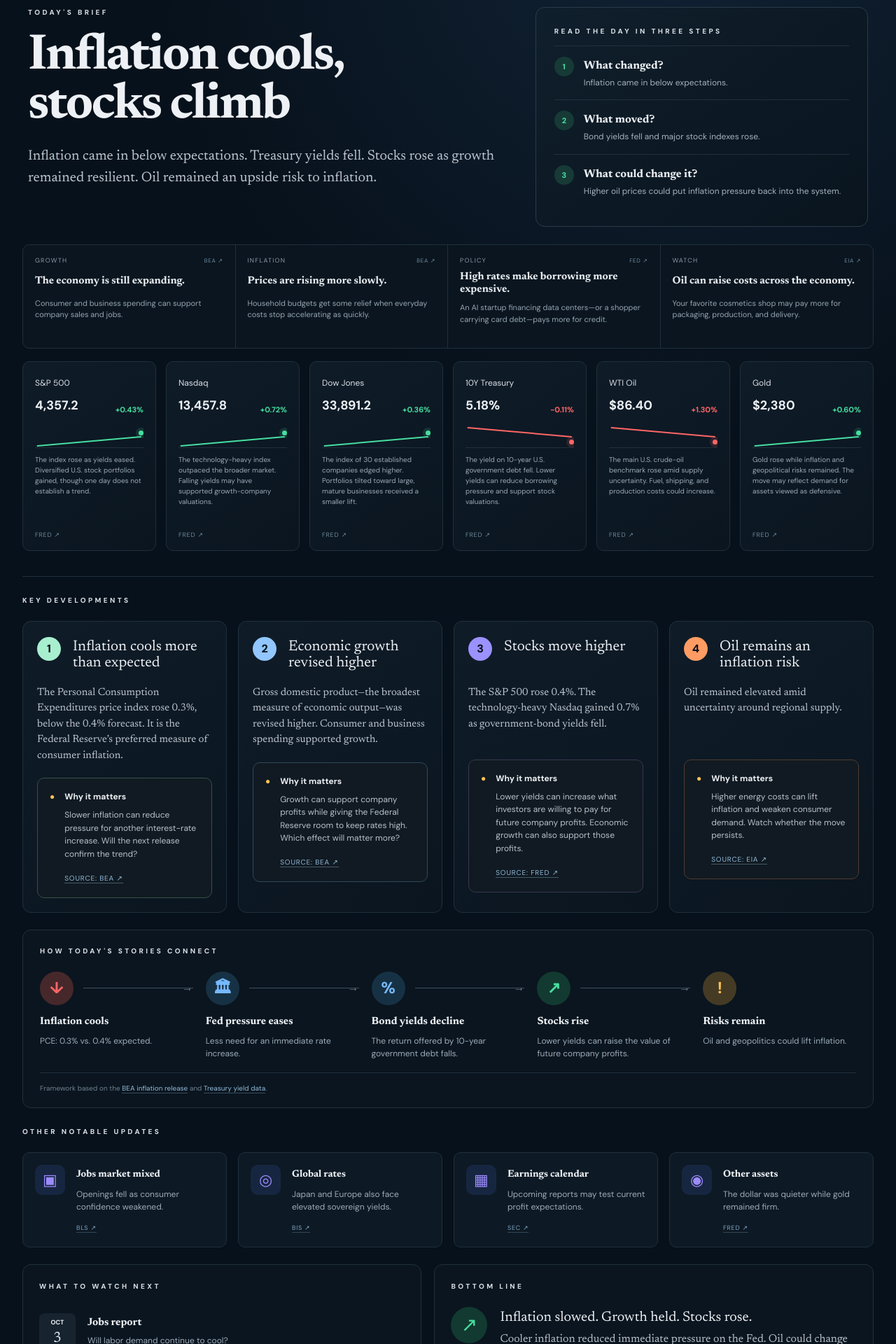
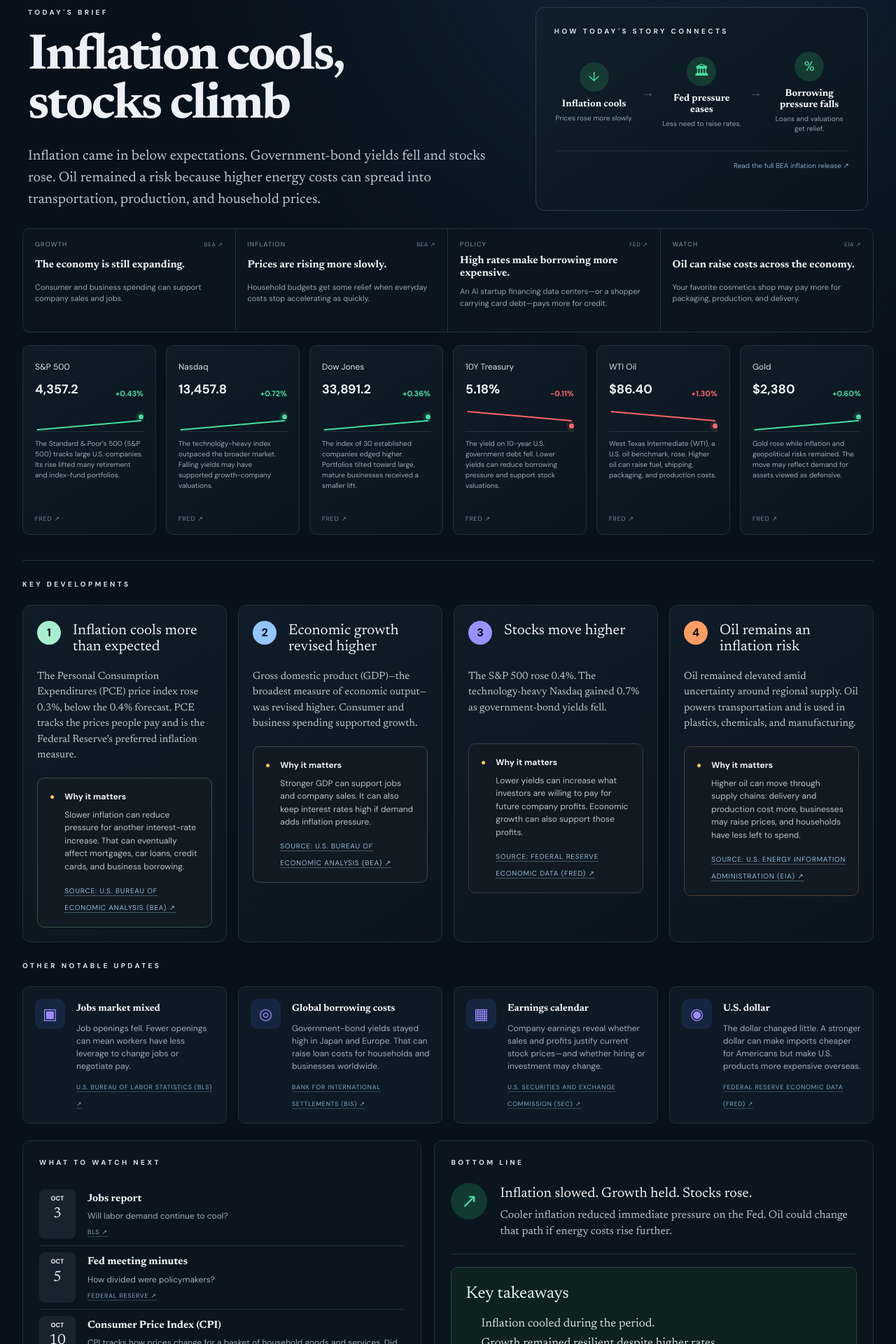
Before and after one commit to PennPredict/tldr-macro, a Next.js app: page / in a window 1280 px wide. Shown: the part 120-2040 px from the top of the page at 70% size. Built offline with nearby package versions, Linux system fonts and the light colour scheme.

Commit message:
Connect macro headlines to everyday impact

```diff
--- a/app/page.tsx
+++ b/app/page.tsx
@@ -1,32 +1,24 @@
 const markets = [
-  { name: "S&P 500", value: "4,357.2", move: "+0.43%", positive: true, note: "The index rose as yields eased. Diversified U.S. stock portfolios gained, though one day does not establish a trend.", href: "https://fred.stlouisfed.org/series/SP500" },
+  { name: "S&P 500", value: "4,357.2", move: "+0.43%", positive: true, note: "The Standard & Poor’s 500 (S&P 500) tracks large U.S. companies. Its rise lifted many retirement and index-fund portfolios.", href: "https://fred.stlouisfed.org/series/SP500" },
   { name: "Nasdaq", value: "13,457.8", move: "+0.72%", positive: true, note: "The technology-heavy index outpaced the broader market. Falling yields may have supported growth-company valuations.", href: "https://fred.stlouisfed.org/series/NASDAQCOM" },
   { name: "Dow Jones", value: "33,891.2", move: "+0.36%", positive: true, note: "The index of 30 established companies edged higher. Portfolios tilted toward large, mature businesses received a smaller lift.", href: "https://fred.stlouisfed.org/series/DJIA" },
   { name: "10Y Treasury", value: "5.18%", move: "−0.11%", positive: false, note: "The yield on 10-year U.S. government debt fell. Lower yields can reduce borrowing pressure and support stock valuations.", href: "https://fred.stlouisfed.org/series/DGS10" },
-  { name: "WTI Oil", value: "$86.40", move: "+1.30%", positive: false, note: "The main U.S. crude-oil benchmark rose amid supply uncertainty. Fuel, shipping, and production costs could increase.", href: "https://fred.stlouisfed.org/series/DCOILWTICO" },
+  { name: "WTI Oil", value: "$86.40", move: "+1.30%", positive: false, note: "West Texas Intermediate (WTI), a U.S. oil benchmark, rose. Higher oil can raise fuel, shipping, packaging, and production costs.", href: "https://fred.stlouisfed.org/series/DCOILWTICO" },
   { name: "Gold", value: "$2,380", move: "+0.60%", positive: true, note: "Gold rose while inflation and geopolitical risks remained. The move may reflect demand for assets viewed as defensive.", href: "https://fred.stlouisfed.org/series/GOLDAMGBD228NLBM" },
 ];
 
 const developments = [
-  { n: "1", tone: "mint", title: "Inflation cools more than expected", body: "The Personal Consumption Expenditures price index rose 0.3%, below the 0.4% forecast. It is the Federal Reserve’s preferred measure of consumer inflation.", why: "Slower inflation can reduce pressure for another interest-rate increase. Will the next release confirm the trend?", source: "BEA", href: "https://www.bea.gov/news/current-releases" },
-  { n: "2", tone: "blue", title: "Economic growth revised higher", body: "Gross domestic product—the broadest measure of economic output—was revised higher. Consumer and business spending supported growth.", why: "Growth can support company profits while giving the Federal Reserve room to keep rates high. Which effect will matter more?", source: "BEA", href: "https://www.bea.gov/data/gdp/gross-domestic-product" },
-  { n: "3", tone: "violet", title: "Stocks move higher", body: "The S&P 500 rose 0.4%. The technology-heavy Nasdaq gained 0.7% as government-bond yields fell.", why: "Lower yields can increase what investors are willing to pay for future company profits. Economic growth can also support those profits.", source: "FRED", href: "https://fred.stlouisfed.org/categories/32255" },
-  { n: "4", tone: "orange", title: "Oil remains an inflation risk", body: "Oil remained elevated amid uncertainty around regional supply.", why: "Higher energy costs can lift inflation and weaken consumer demand. Watch whether the move persists.", source: "EIA", href: "https://www.eia.gov/petroleum/" },
-];
-
-const connections = [
-  { icon: "↓", title: "Inflation cools", note: "PCE: 0.3% vs. 0.4% expected." },
-  { icon: "🏛", title: "Fed pressure eases", note: "Less need for an immediate rate increase." },
-  { icon: "%", title: "Bond yields decline", note: "The return offered by 10-year government debt falls." },
-  { icon: "↗", title: "Stocks rise", note: "Lower yields can raise the value of future company profits." },
-  { icon: "!", title: "Risks remain", note: "Oil and geopolitics could lift inflation." },
+  { n: "1", tone: "mint", title: "Inflation cools more than expected", body: "The Personal Consumption Expenditures (PCE) price index rose 0.3%, below the 0.4% forecast. PCE tracks the prices people pay and is the Federal Reserve’s preferred inflation measure.", why: "Slower inflation can reduce pressure for another interest-rate increase. That can eventually affect mortgages, car loans, credit cards, and business borrowing.", source: "U.S. Bureau of Economic Analysis (BEA)", href: "https://www.bea.gov/news/current-releases" },
+  { n: "2", tone: "blue", title: "Economic growth revised higher", body: "Gross domestic product (GDP)—the broadest measure of economic output—was revised higher. Consumer and business spending supported growth.", why: "Stronger GDP can support jobs and company sales. It can also keep interest rates high if demand adds inflation pressure.", source: "U.S. Bureau of Economic Analysis (BEA)", href: "https://www.bea.gov/data/gdp/gross-domestic-product" },
+  { n: "3", tone: "violet", title: "Stocks move higher", body: "The S&P 500 rose 0.4%. The technology-heavy Nasdaq gained 0.7% as government-bond yields fell.", why: "Lower yields can increase what investors are willing to pay for future company profits. Economic growth can also support those profits.", source: "Federal Reserve Economic Data (FRED)", href: "https://fred.stlouisfed.org/categories/32255" },
+  { n: "4", tone: "orange", title: "Oil remains an inflation risk", body: "Oil remained elevated amid uncertainty around regional supply. Oil powers transportation and is used in plastics, chemicals, and manufacturing.", why: "Higher oil can move through supply chains: delivery and production cost more, businesses may raise prices, and households have less left to spend.", source: "U.S. Energy Information Administration (EIA)", href: "https://www.eia.gov/petroleum/" },
 ];
 
 const updates = [
-  ["▣", "Jobs market mixed", "Openings fell as consumer confidence weakened.", "BLS", "https://www.bls.gov/jlt/"],
-  ["◎", "Global rates", "Japan and Europe also face elevated sovereign yields.", "BIS", "https://www.bis.org/statistics/"],
-  ["▦", "Earnings calendar", "Upcoming reports may test current profit expectations.", "SEC", "https://www.sec.gov/edgar/search/"],
-  ["◉", "Other assets", "The dollar was quieter while gold remained firm.", "FRED", "https://fred.stlouisfed.org/categories/15"],
+  ["▣", "Jobs market mixed", "Job openings fell. Fewer openings can mean workers have less leverage to change jobs or negotiate pay.", "U.S. Bureau of Labor Statistics (BLS)", "https://www.bls.gov/jlt/"],
+  ["◎", "Global borrowing costs", "Government-bond yields stayed high in Japan and Europe. That can raise loan costs for households and businesses worldwide.", "Bank for International Settlements (BIS)", "https://www.bis.org/statistics/"],
+  ["▦", "Earnings calendar", "Company earnings reveal whether sales and profits justify current stock prices—and whether hiring or investment may change.", "U.S. Securities and Exchange Commission (SEC)", "https://www.sec.gov/edgar/search/"],
+  ["◉", "U.S. dollar", "The dollar changed little. A stronger dollar can make imports cheaper for Americans but make U.S. products more expensive overseas.", "Federal Reserve Economic Data (FRED)", "https://fred.stlouisfed.org/categories/15"],
 ];
 
 export default function Home() {
@@ -41,15 +33,16 @@ export default function Home() {
         <div className="lead-copy">
           <p className="section-label">Today&apos;s brief</p>
           <h1>Inflation cools,<br />stocks climb</h1>
-          <p className="lead-summary">Inflation came in below expectations. Treasury yields fell. Stocks rose as growth remained resilient. Oil remained an upside risk to inflation.</p>
+          <p className="lead-summary">Inflation came in below expectations. Government-bond yields fell and stocks rose. Oil remained a risk because higher energy costs can spread into transportation, production, and household prices.</p>
         </div>
         <div className="lead-lens">
-          <p className="section-label">Read the day in three steps</p>
-          <ol>
-            <li><span>1</span><div><strong>What changed?</strong><p>Inflation came in below expectations.</p></div></li>
-            <li><span>2</span><div><strong>What moved?</strong><p>Bond yields fell and major stock indexes rose.</p></div></li>
-            <li><span>3</span><div><strong>What could change it?</strong><p>Higher oil prices could put inflation pressure back into the system.</p></div></li>
-          </ol>
+          <p className="section-label">How today&apos;s story connects</p>
+          <div className="mini-chain">
+            <div><span>↓</span><strong>Inflation cools</strong><small>Prices rose more slowly.</small></div><b>→</b>
+            <div><span>🏛</span><strong>Fed pressure eases</strong><small>Less need to raise rates.</small></div><b>→</b>
+            <div><span>%</span><strong>Borrowing pressure falls</strong><small>Loans and valuations get relief.</small></div>
+          </div>
+          <a className="chain-source" href="https://www.bea.gov/news/current-releases" target="_blank" rel="noreferrer">Read the full BEA inflation release ↗</a>
         </div>
       </section>
 
@@ -84,19 +77,6 @@ export default function Home() {
         </div>
       </section>
 
-      <section className="section-block connection-card">
-        <p className="section-label">How today&apos;s stories connect</p>
-        <div className="connection-flow">
-          {connections.map((item, index) => (
-            <div className="connection-step" key={item.title}>
-              <div className="flow-top"><span>{item.icon}</span>{index < connections.length - 1 && <i>→</i>}</div>
-              <strong>{item.title}</strong><p>{item.note}</p>
-            </div>
-          ))}
-        </div>
-        <p className="connection-source">Framework based on the <a href="https://www.bea.gov/news/current-releases" target="_blank" rel="noreferrer">BEA inflation release</a> and <a href="https://fred.stlouisfed.org/series/DGS10" target="_blank" rel="noreferrer">Treasury yield data</a>.</p>
-      </section>
-
       <section className="section-block">
         <p className="section-label">Other notable updates</p>
         <div className="update-grid">
@@ -110,7 +90,7 @@ export default function Home() {
           <ul>
             <li><time><b>OCT</b>3</time><div><strong>Jobs report</strong><p>Will labor demand continue to cool?</p><a href="https://www.bls.gov/schedule/news_release/empsit.htm" target="_blank" rel="noreferrer">BLS ↗</a></div></li>
             <li><time><b>OCT</b>5</time><div><strong>Fed meeting minutes</strong><p>How divided were policymakers?</p><a href="https://www.federalreserve.gov/monetarypolicy/fomccalendars.htm" target="_blank" rel="noreferrer">Federal Reserve ↗</a></div></li>
-            <li><time><b>OCT</b>10</time><div><strong>Consumer Price Index</strong><p>The CPI is a widely watched measure of consumer inflation. Did price pressure ease?</p><a href="https://www.bls.gov/schedule/news_release/cpi.htm" target="_blank" rel="noreferrer">BLS ↗</a></div></li>
+            <li><time><b>OCT</b>10</time><div><strong>Consumer Price Index (CPI)</strong><p>CPI tracks how prices change for a basket of household goods and services. Did everyday price pressure ease?</p><a href="https://www.bls.gov/schedule/news_release/cpi.htm" target="_blank" rel="noreferrer">U.S. Bureau of Labor Statistics ↗</a></div></li>
             <li><time><b>OCT</b>15</time><div><strong>Energy developments</strong><p>Could supply uncertainty move oil?</p><a href="https://www.eia.gov/outlooks/steo/" target="_blank" rel="noreferrer">EIA ↗</a></div></li>
           </ul>
         </article>
```
Also changed, not shown: app/globals.css, 1 other file (tests, documents, lock files or other folders).
